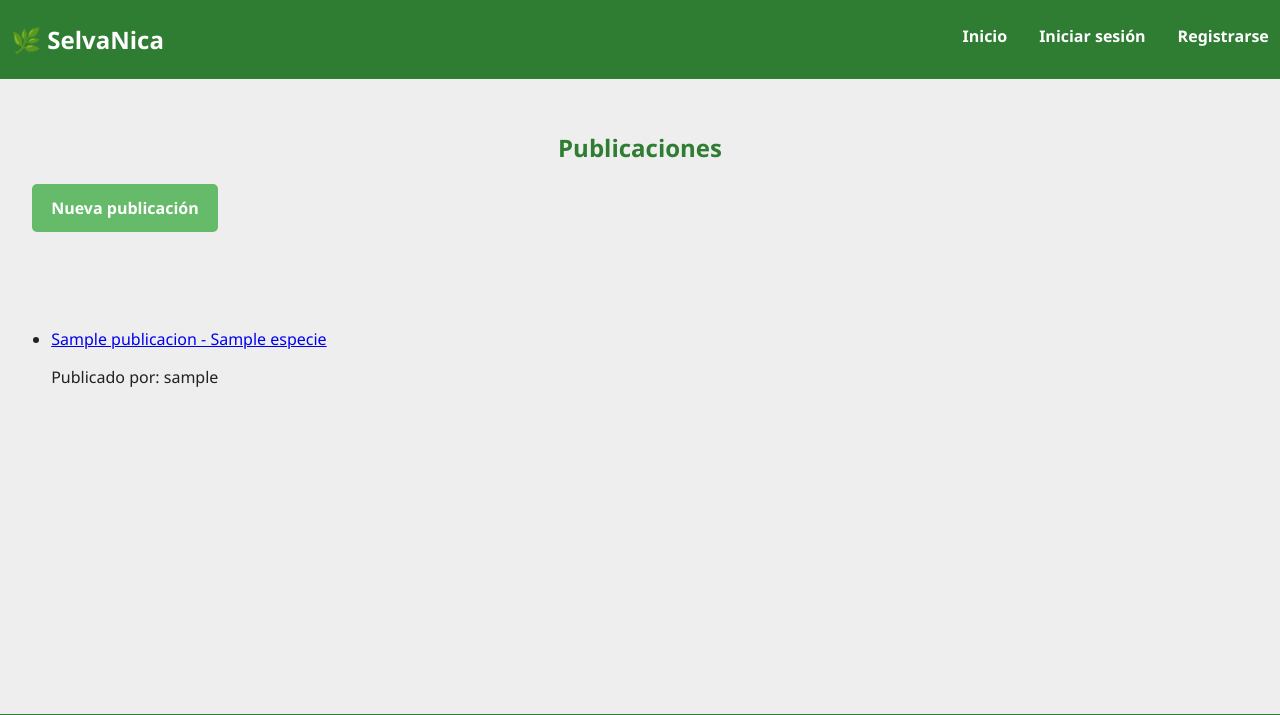
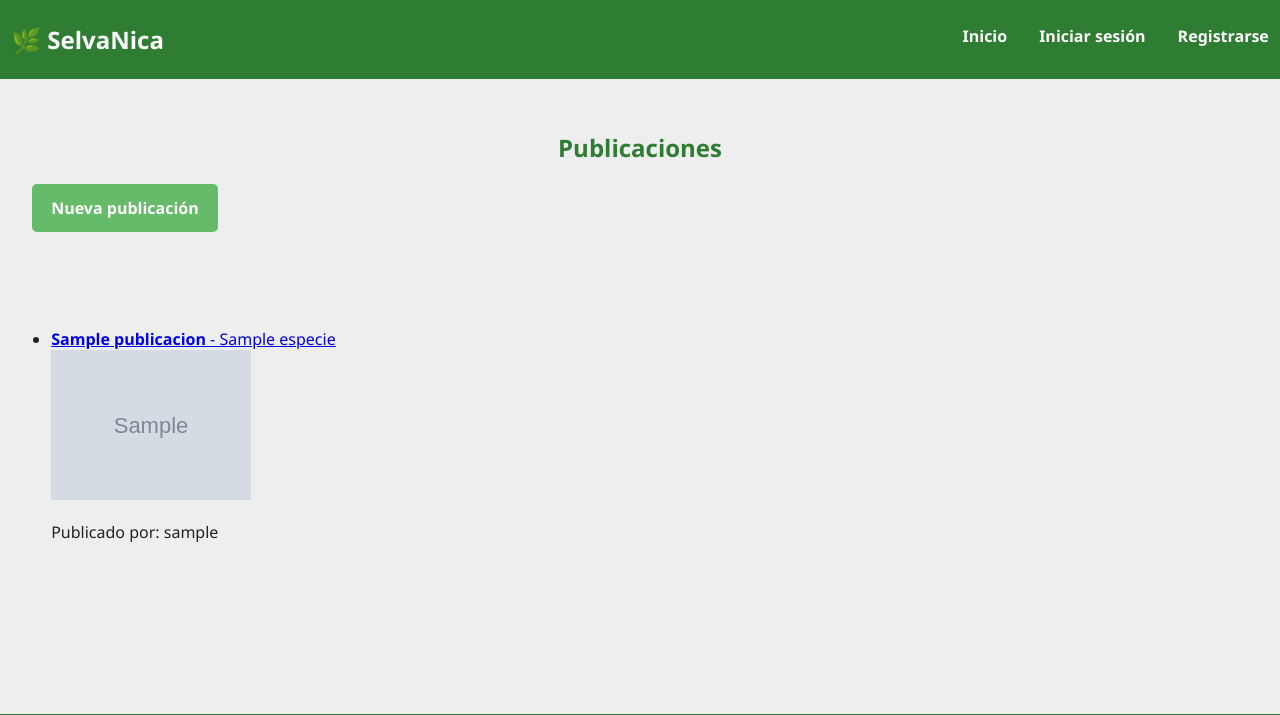
Before and after one commit to elmerurbina/selvanica, a Django app: page / in a window 1280 px wide. Shown: the top 715 px of the page. Run offline with Django 5.2, Linux system fonts and the light colour scheme; tables that the repository leaves empty hold one stand-in row (values such as "Sample post"); grey boxes marked "Sample" are stand-in pictures.

Commit message:
Improved index view

```diff
--- a/static/css/styles.css
+++ b/static/css/styles.css
@@ -17,7 +17,7 @@ body {
   background-color: var(--color-fondo);
   color: var(--color-texto);
   font-family: 'Segoe UI', sans-serif;
-  margin: 0;
+  margin-bottom: 50px;
   padding: 0;
 }
 
--- a/templates/publicacion/list.html
+++ b/templates/publicacion/list.html
@@ -19,14 +19,22 @@
 
 <ul>
   {% for publicacion in publicaciones %}
-    <li>
+    <li style="margin-bottom: 20px;">
       <a href="{% url 'publicacion_detail' publicacion.pk %}">
-        {{ publicacion.titulo }} - {{ publicacion.especie.nombre_comun }}
-      </a>
+        <strong>{{ publicacion.titulo }}</strong> - {{ publicacion.especie.nombre_comun }}
+      </a><br>
+
+      {% if publicacion.imagen_principal %}
+        <img src="{{ publicacion.imagen_principal.url }}" alt="{{ publicacion.titulo }}" style="max-width: 200px;">
+      {% else %}
+        <p>Sin imagen</p>
+      {% endif %}
+
       <p>Publicado por: {{ publicacion.autor.username }}</p>
     </li>
   {% empty %}
     <li>No hay publicaciones todavía.</li>
   {% endfor %}
 </ul>
+
 {% endblock %}
```
Also changed, not shown: media/perfiles/anonymous.jpeg (added), media/publicaciones/cerro.jpeg (added), media/publicaciones/venado_cola_blanca.jpeg (added).
